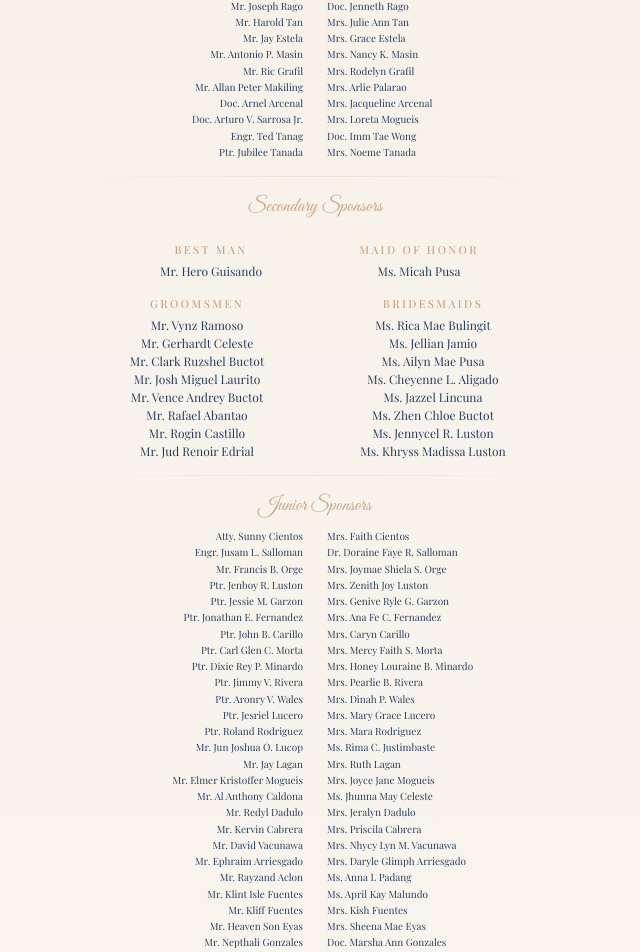
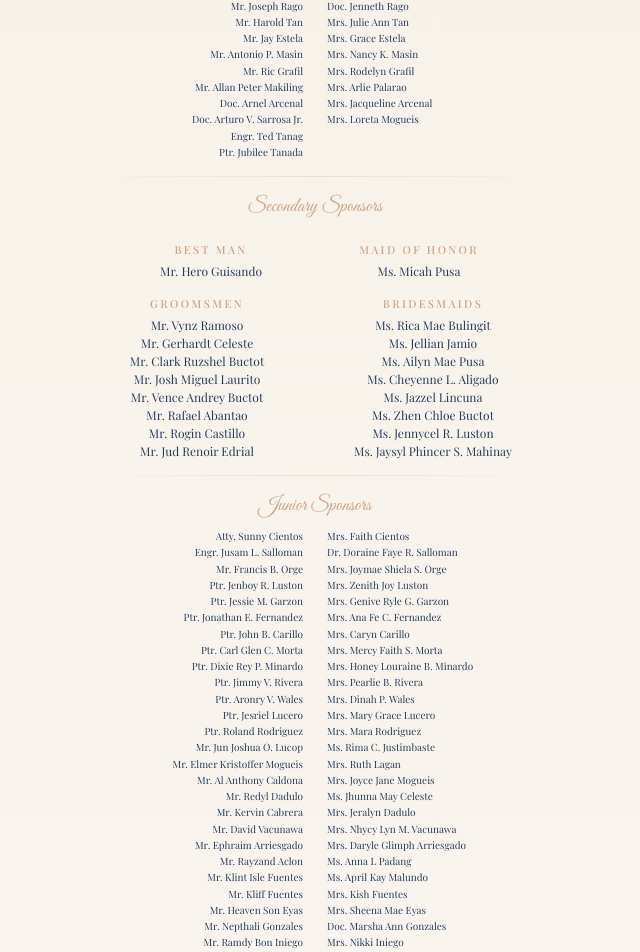
Before and after one commit to Japh09066/wedding-invitation, a Next.js app: page / in a window 1280 px wide. Shown: the part 6279-7231 px from the top of the page, without its empty margins (325-965 px from the left). Built offline with nearby package versions, Linux system fonts and the light colour scheme; no server answers; a web font is replaced by a local one.

Commit message:
Update EntourageSection.tsx

```diff
--- a/app/components/EntourageSection.tsx
+++ b/app/components/EntourageSection.tsx
@@ -110,8 +110,6 @@ const ninangs = [
   'Mrs. Arlie Palarao',
   'Mrs. Jacqueline Arcenal',
   'Mrs. Loreta Mogueis',
-  'Doc. Imm Tae Wong',
-  'Mrs. Noeme Tanada',
 ];
 
 const bestMan = 'Mr. Hero Guisando';
@@ -136,7 +134,7 @@ const bridesmaids = [
   'Ms. Jazzel Lincuna',
   'Ms. Zhen Chloe Buctot',
   'Ms. Jennycel R. Luston',
-  'Ms. Khryss Madissa Luston',
+  'Ms. Jaysyl Phincer S. Mahinay',
 ];
 
 const juniorNinongs = [
@@ -154,7 +152,6 @@ const juniorNinongs = [
   'Ptr. Jesriel Lucero',
   'Ptr. Roland Rodriguez',
   'Mr. Jun Joshua O. Lucop',
-  'Mr. Jay Lagan',
   'Mr. Elmer Kristoffer Mogueis',
   'Mr. Al Anthony Caldona',
   'Mr. Redyl Dadulo',
@@ -192,7 +189,6 @@ const juniorNinangs = [
   'Mrs. Joyce Jane Mogueis',
   'Ms. Jhunna May Celeste',
   'Mrs. Jeralyn Dadulo',
-  'Mrs. Priscila Cabrera',
   'Mrs. Nhycy Lyn M. Vacunawa',
   'Mrs. Daryle Glimph Arriesgado',
   'Ms. Anna L Padang',
```
